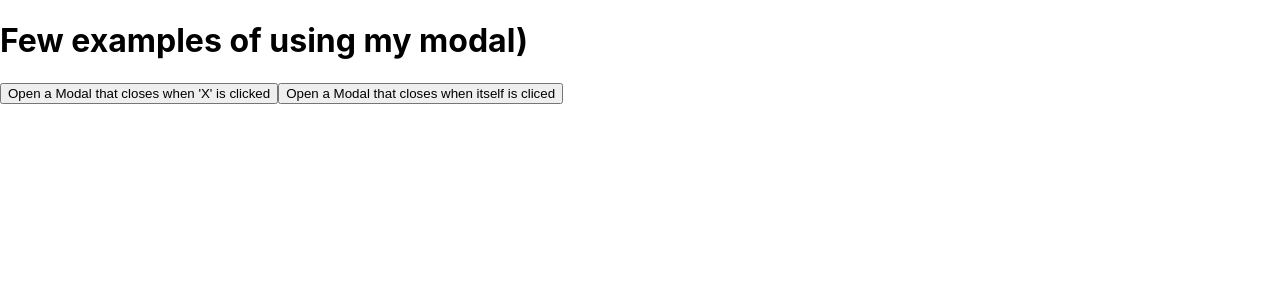
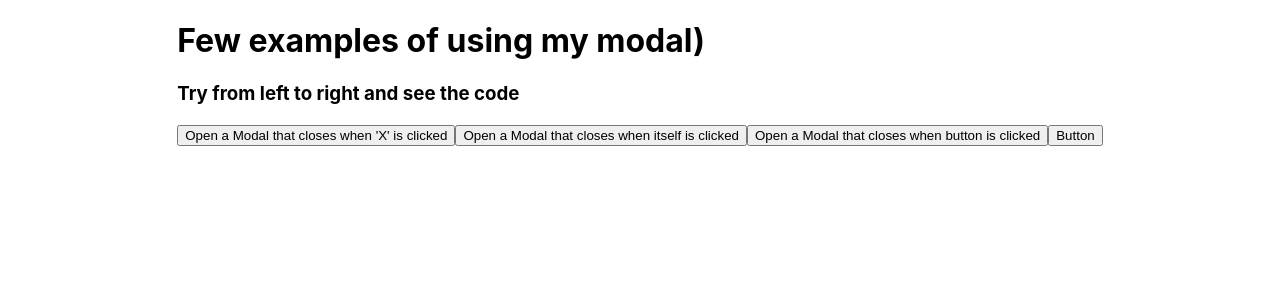
Before and after one commit to suslovDev/simple-modal, a React (Create React App) app: page / in a window 1280 px wide. Shown: the top 300 px of the page. Built offline with nearby package versions, Linux system fonts and the light colour scheme.

Commit message:
add more examples

```diff
--- a/src/App.js
+++ b/src/App.js
@@ -2,16 +2,21 @@ import Modal from "./UI/Modal/Modal";
 import { useState } from "react";
 import ClickToXHide from "./examples/ClickToXHide";
 import ClickToItself from "./examples/ClickToItself";
+import ClickToButtonHide from "./examples/ClickToButtonHide";
 
 function App() {
   const [isOpenOne, setIsOpenOne] = useState(false);
   const [isOpenTwo, setIsOpenTwo] = useState(false);
+  const [isOpenThree, setIsOpenThree] = useState(false);
 
   const handleCloseOne = () => {
     setIsOpenOne(false);
   };
   const handleCloseTwo = () => {
     setIsOpenTwo(false);
+  };
+  const handleCloseThree = () => {
+    setIsOpenThree(false);
   };
 
   const handleOpenModalOne = () => {
@@ -20,19 +25,30 @@ function App() {
   const handleOpenModalTwo = () => {
     setIsOpenTwo(true);
   };
+  const handleOpenModalThree = () => {
+    setIsOpenThree(true);
+  };
 
   return (
     <div>
       <h1>Few examples of using my modal)</h1>
+      <h3>Try from left to right and see the code</h3>
       <button onClick={handleOpenModalOne}>
         Open a Modal that closes when 'X' is clicked
       </button>
       <button onClick={handleOpenModalTwo}>
-        Open a Modal that closes when itself is cliced
+        Open a Modal that closes when itself is clicked
       </button>
+      <button onClick={handleOpenModalThree}>
+        Open a Modal that closes when button is clicked
+      </button>
+      <button onClick={handleCloseThree}>Button</button>
       {isOpenOne && <Modal onClose={handleCloseOne} Component={ClickToXHide} />}
       {isOpenTwo && (
         <Modal onClose={handleCloseTwo} Component={ClickToItself} />
+      )}
+      {isOpenThree && (
+        <Modal onClose={handleCloseThree} Component={ClickToButtonHide} />
       )}
     </div>
   );
--- /dev/null
+++ b/src/examples/ClickToButton.module.css
@@ -0,0 +1,6 @@
+h2 {
+  color: red;
+  background-color: aqua;
+  padding: 2rem;
+  margin: 1rem;
+}
--- /dev/null
+++ b/src/examples/ClickToButtonHide.js
@@ -0,0 +1,7 @@
+import "./ClickToButton.module.css";
+
+const ClickToButtonHide = ({ onClose }) => {
+  return <h2>Example_3. Click on button 'Button' to close the Modal</h2>;
+};
+
+export default ClickToButtonHide;
--- a/src/examples/ClickToItself.module.css
+++ b/src/examples/ClickToItself.module.css
@@ -1,4 +1,5 @@
 .modal {
+    margin: 1rem;
     display: flex;
     justify-content: center;
     align-items: center;
--- a/src/examples/ClickToXHide.module.css
+++ b/src/examples/ClickToXHide.module.css
@@ -1,9 +1,10 @@
 .modal {
+  margin: 1rem;
   display: flex;
   justify-content: center;
   align-items: center;
   flex-direction: column;
-  width: 50%;
+  width: 75%;
   border: 1px solid gray;
   border-radius: 15px;
   background-color: azure;
@@ -14,7 +15,7 @@
 .modal___head {
   display: flex;
   flex-direction: row;
-  background-color: antiquewhite;
+  background-color:beige;
   justify-content: space-between;
   width: 100%;
 }
--- a/src/index.css
+++ b/src/index.css
@@ -1,4 +1,6 @@
 body {
+  display: flex;
+  justify-content: center;
   margin: 0;
   font-family: -apple-system, BlinkMacSystemFont, 'Segoe UI', 'Roboto', 'Oxygen',
     'Ubuntu', 'Cantarell', 'Fira Sans', 'Droid Sans', 'Helvetica Neue',
```
